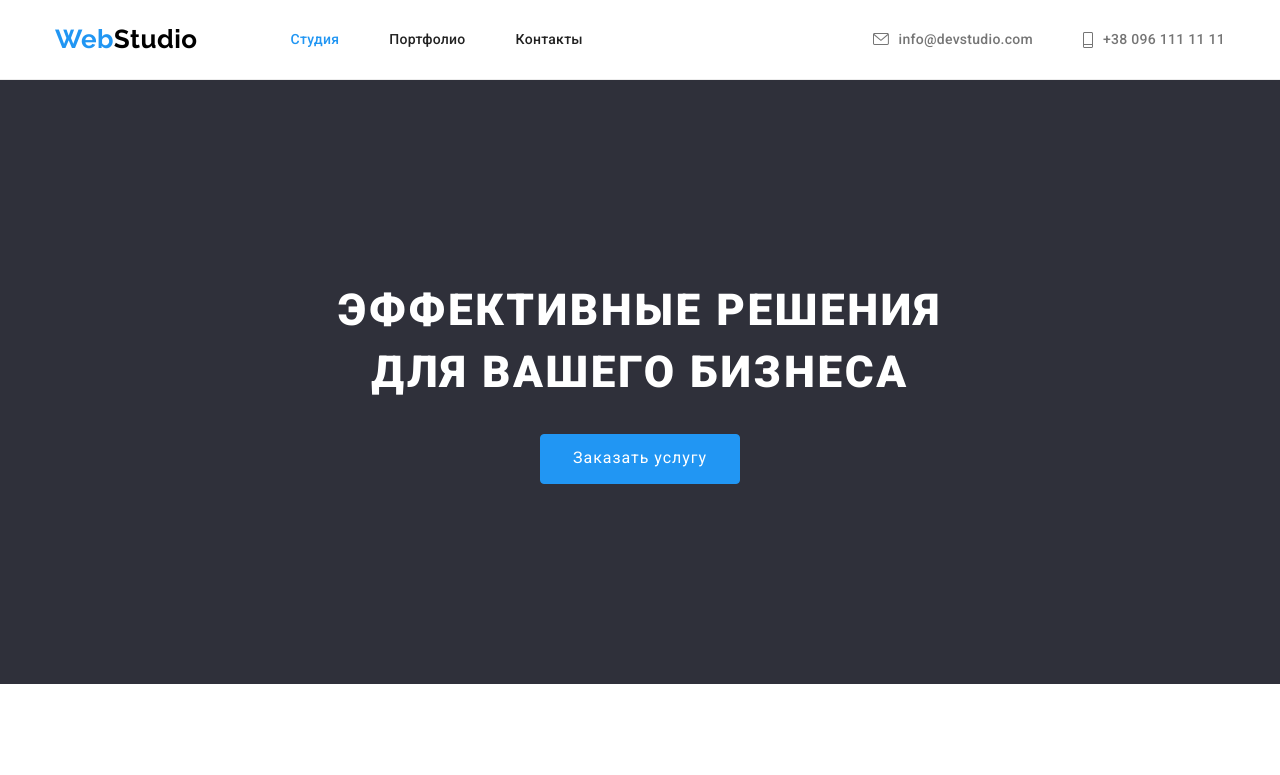
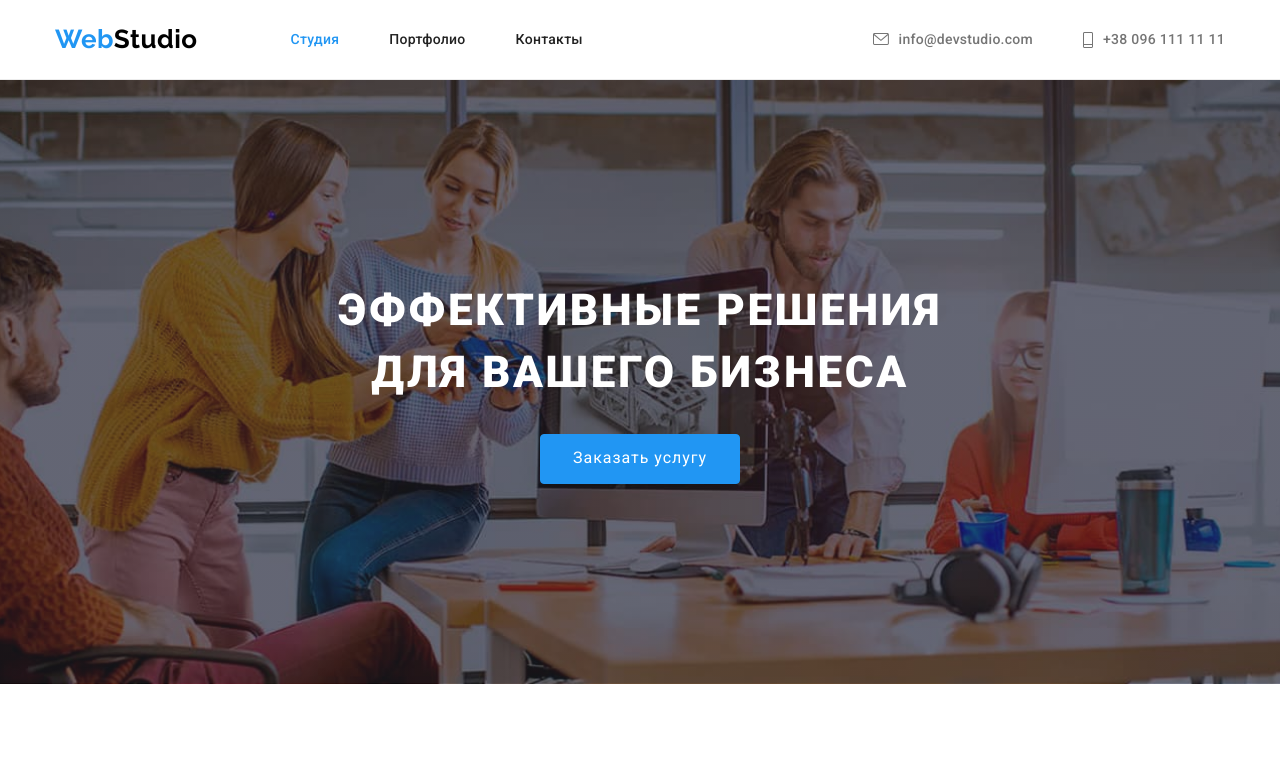
Before and after one commit to YanaZavodovskaya/goit-markup-hw-04, a plain HTML site: page index.html in a window 1280 px wide. Shown: the top 775 px of the page. Drawn offline with nearby package versions, Linux system fonts and the light colour scheme; the site is published under a folder, as on GitHub Pages, so addresses that start at the root find nothing.

Commit message:
hw-4-v2
Добавила две точки перед ссылкой на bg-image  в hero

```diff
--- a/css/styles.css
+++ b/css/styles.css
@@ -295,7 +295,7 @@ body {
   padding-bottom: 200px;
   padding-top: 200px;
   background-image: linear-gradient(rgba(47, 48, 58, 0.4), rgba(47, 48, 58, 0.4)),
-    url('/images/hero/hero-Img.jpg');
+    url('../images/hero/hero-Img.jpg');
   background-repeat: no-repeat;
   background-size: cover;
   background-position: center;
```
